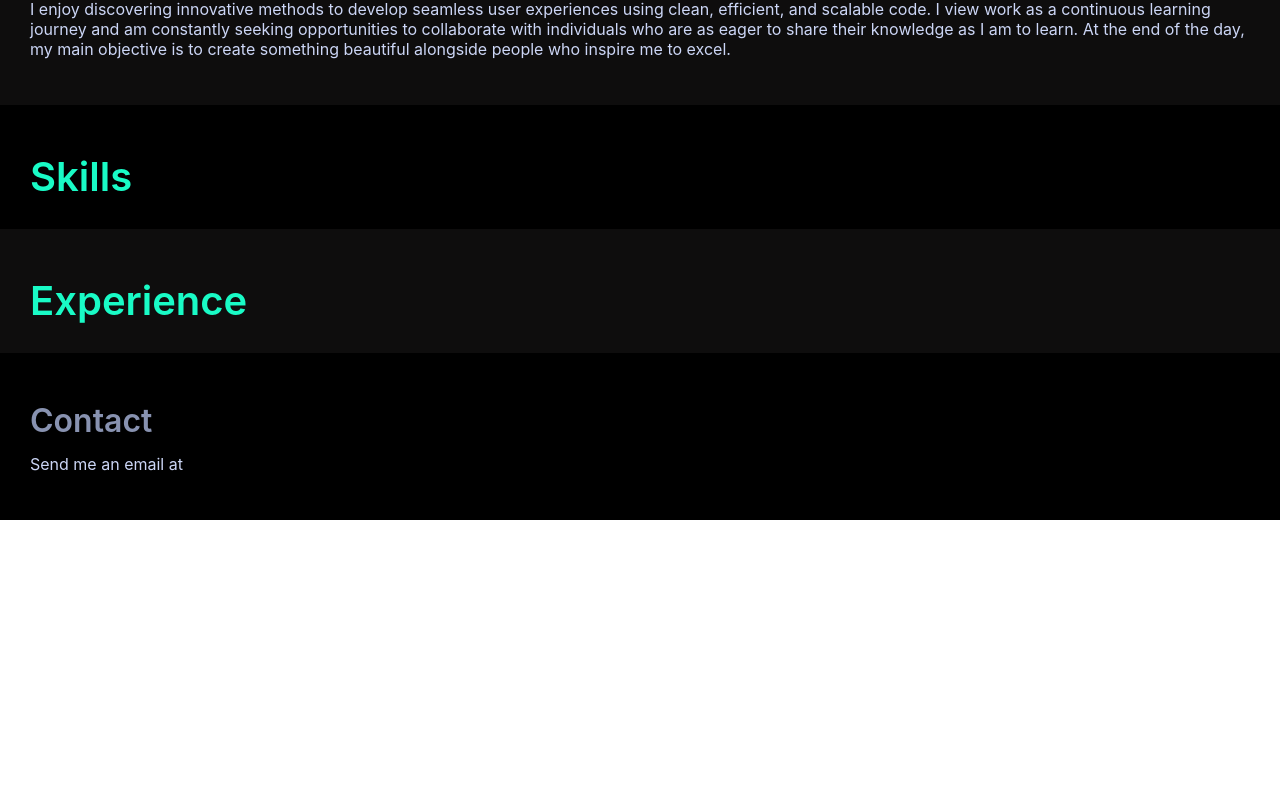
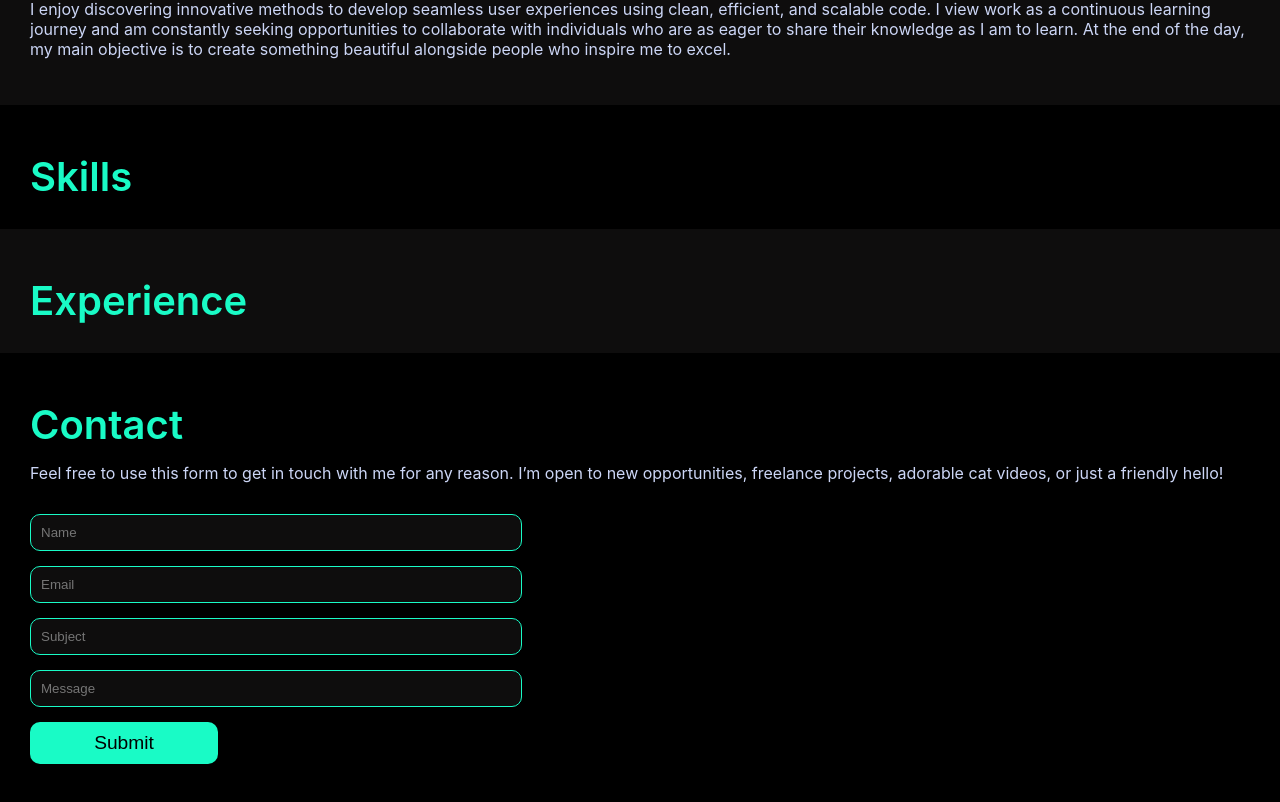
Before and after one commit to SwapnilAryan97/v2-portfolio, a React (Create React App) app: page / in a window 1280 px wide. Shown: the part 1338-2140 px from the top of the page. Before the commit the page ends 1858 px from the top, so only its background shows below. Built offline with nearby package versions, Linux system fonts and the light colour scheme.

Commit message:
Add contact page layout

```diff
--- a/src/components/about.js
+++ b/src/components/about.js
@@ -13,7 +13,7 @@ const About = () => {
       </h3>
       <span className="divider"></span>
       <span className="profile-pic-container">
-        <img className="profile-pic" src={profilePic} />
+        <img className="profile-pic" src={profilePic} alt="Profile Pic" />
       </span>
       <p>
         I enjoy discovering innovative methods to develop seamless user
--- a/src/components/contact.js
+++ b/src/components/contact.js
@@ -1,8 +1,33 @@
+import "../styles/contact.scss";
+
 const Contact = () => {
   return (
     <div className="page-container contact-page">
-      <h1>Contact</h1>
-      <p>Send me an email at </p>
+      <h1 className="section-heading">Contact</h1>
+      <p>
+        Feel free to use this form to get in touch with me for any reason. I’m
+        open to new opportunities, freelance projects, adorable cat videos, or
+        just a friendly hello!
+      </p>
+      <div className="contact-form">
+        <ul>
+          <li className="half">
+            <input type="text" name="name" placeholder="Name" required />
+          </li>
+          <li className="half">
+            <input type="email" name="email" placeholder="Email" required />
+          </li>
+          <li>
+            <input type="text" name="subject" placeholder="Subject" />
+          </li>
+          <li>
+            <input type="text" name="message" placeholder="Message" />
+          </li>
+          <li>
+            <input type="submit" className="flat-button" value="Submit" />
+          </li>
+        </ul>
+      </div>
     </div>
   );
 };
--- /dev/null
+++ b/src/styles/contact.scss
@@ -0,0 +1,61 @@
+.contact-form {
+  width: 100%;
+  max-width: 500px;
+  margin-top: 15px;
+  margin-bottom: 5px;
+
+  ul {
+    margin-right: 30px;
+
+    li {
+      margin-bottom: 15px;
+      position: relative;
+      display: flex;
+      flex-direction: column;
+
+      li.half {
+        width: 50px;
+        margin-left: 2%;
+        float: left;
+        clear: none;
+
+        &:first-child {
+          margin-left: 0;
+        }
+      }
+
+      // label {
+      //   font-size: 1.2em;
+      //   color: var(--green);
+      //   margin-bottom: 5px;
+      // }
+
+      input,
+      textarea {
+        width: 100%;
+        padding: 10px;
+        background-color: var(--dark-grey);
+        border: 1px solid var(--green);
+        border-radius: 10px;
+        color: var(--lightest-slate);
+      }
+
+      textarea {
+        height: 150px;
+      }
+
+      .flat-button {
+        width: 40%;
+        justify-content: center;
+        align-items: center;
+        padding: 10px;
+        background-color: var(--green);
+        font-size: 1.2em;
+        // color: var(--dark-grey);
+        color: var(--dark);
+        border: none;
+        cursor: pointer;
+      }
+    }
+  }
+}
```
